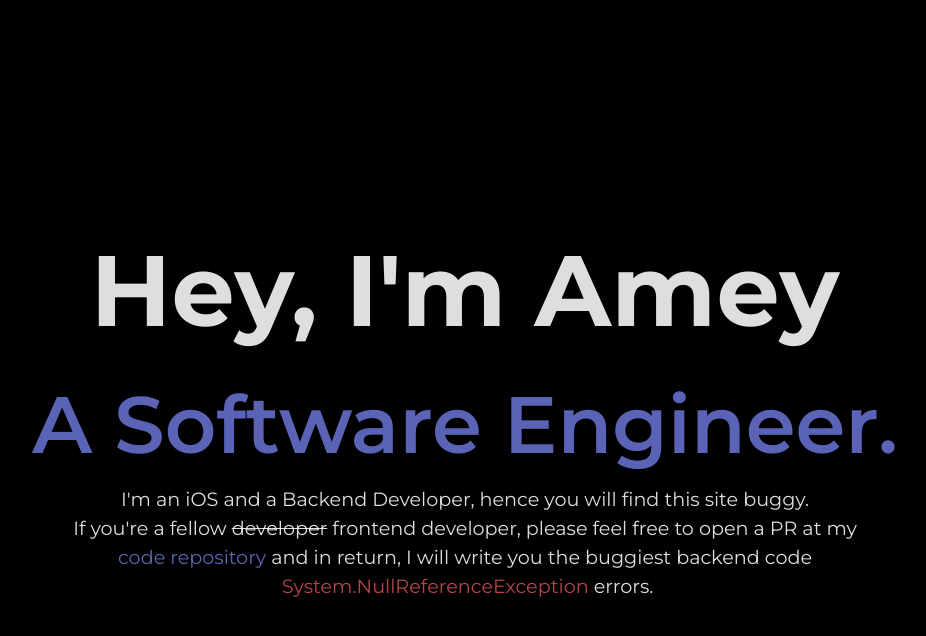
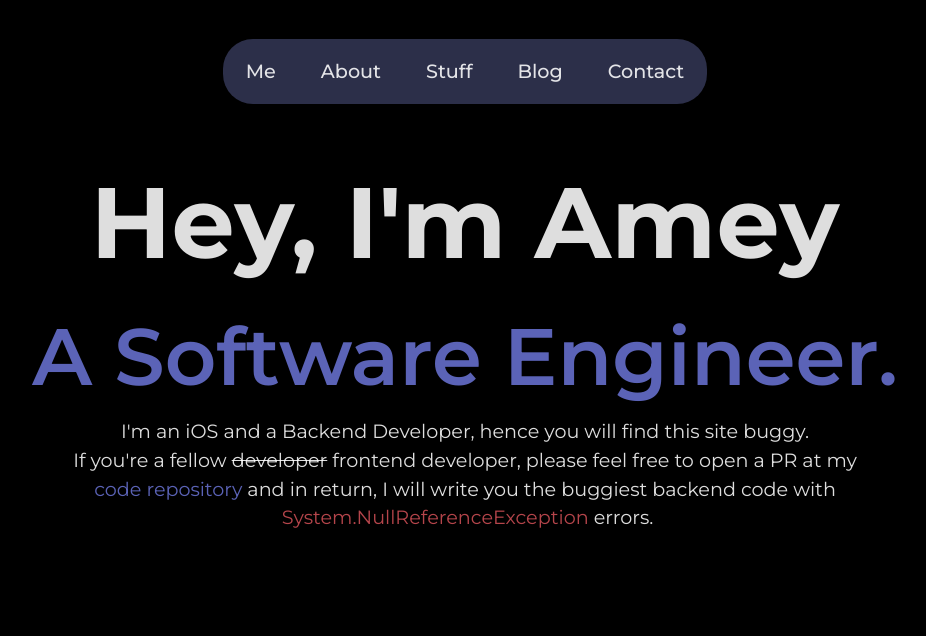
Before and after one commit to ameysunu/ameysunu.github.io, a React (Vite) app: page / in a window 1280 px wide. Shown: the top 636 px of the page, without its empty margins (175-1101 px from the left). Built offline with nearby package versions, Linux system fonts and the light colour scheme.

Commit message:
navbar added

```diff
--- a/src/404.tsx
+++ b/src/404.tsx
@@ -1,7 +1,7 @@
 // NotFound.js
 const NotFound = () => {
     return (
-      <div>
+      <div className="home">
         <h1 style={{ fontSize: '3rem', color: 'yellow' }}>
           404 - Page Not Found
         </h1>
--- a/src/App.tsx
+++ b/src/App.tsx
@@ -1,6 +1,7 @@
 import { BrowserRouter as Router, Route, Routes } from 'react-router-dom';
 import NotFound from './404';
 import Home from './pages/Home';
+import SystemCrash from './pages/SystemCrash';
 
 const App = () => {
   return (
@@ -8,6 +9,7 @@ const App = () => {
       <Routes>
         <Route path="/" element={<Home />} />
         <Route path="*" element={<NotFound />}/>
+        <Route path="/system-crash" element={<SystemCrash />}/>
       </Routes>
     </Router>
   );
--- a/src/index.css
+++ b/src/index.css
@@ -51,7 +51,6 @@ p {
   flex-direction: column;
   justify-content: center;
   align-items: center;
-  height: 100vh;
   text-align: center;
 }
 
@@ -92,3 +91,30 @@ p {
   background-color: #b5454b;
   color: white;
 }
+
+.header-row {
+  display: flex;
+  gap: 15px;
+  padding: 8px;
+  background-color: #2c2f49;
+  border-radius: 30px;
+  position: fixed;
+}
+
+.header-box {
+  padding: 10px 15px;
+  border-radius: 8px;
+  text-align: center;
+  font-weight: 500;
+  font-size: 1.2rem;
+}
+
+.header-block {
+  display: flex;
+  flex-direction: column;
+  justify-content: center;
+  align-items: center;
+  text-align: center;
+  padding-bottom: 6%;
+  padding-top: 5%;
+}
--- /dev/null
+++ b/src/pages/Header.tsx
@@ -0,0 +1,14 @@
+export default function Header() {
+
+    return (
+        <div className={`header-block`}>
+            <div className="header-row">
+                <div className="header-box ">Me</div>
+                <div className="header-box ">About</div>
+                <div className="header-box ">Stuff</div>
+                <div className="header-box ">Blog</div>
+                <div className="header-box ">Contact</div>
+            </div>
+        </div>
+    );
+}
--- a/src/pages/Home.tsx
+++ b/src/pages/Home.tsx
@@ -1,4 +1,5 @@
 import { useEffect } from "react";
+import Header from "./Header";
 
 function Home(){
 
@@ -6,6 +7,8 @@ function Home(){
         console.log('%cAhh, a curious developer I see. Try not wandering into the dark side of the code. May the force be with you!', 'color: yellow;');
     }, []);
 return (
+    <>
+    <Header />
     <div className="home">
         <h1 className="big-heading">
         Hey, I'm Amey
@@ -13,13 +16,14 @@ return (
         <p className="home-text-center">I'm an iOS and a Backend Developer, hence you will find this site buggy. </p>
         <p className="home-text-center">
             If you're a fellow <del>developer</del> frontend developer, please feel free to open a PR at my <a href="https://github.com/ameysunu/ameysunu.github.io"> code repository
-            </a> and in return, I will write you the buggiest backend code &nbsp;
-            <span className="system-null-ref">System.NullReferenceException </span>
+            </a> and in return, I will write you the buggiest backend code with &nbsp;
+            <a href="/system-crash" className="system-null-ref">System.NullReferenceException&nbsp;</a>
             errors.
         </p>
         </h1>
 
     </div>
+    </>
 );
 }
 
--- /dev/null
+++ b/src/pages/SystemCrash.tsx
@@ -0,0 +1,7 @@
+export default function SystemCrash(){
+    return(
+        <div>
+            Ouch!
+        </div>
+    );
+}
```
